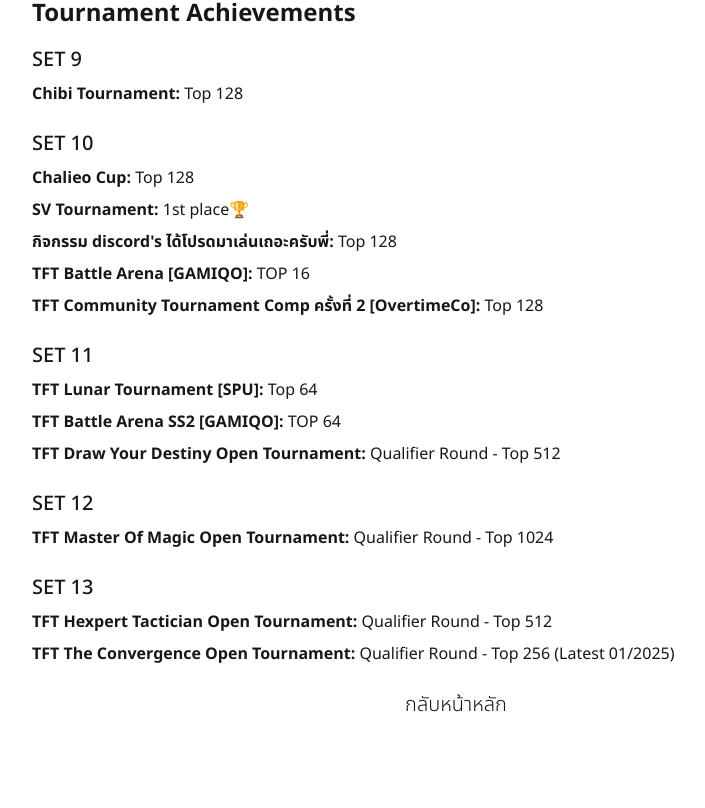
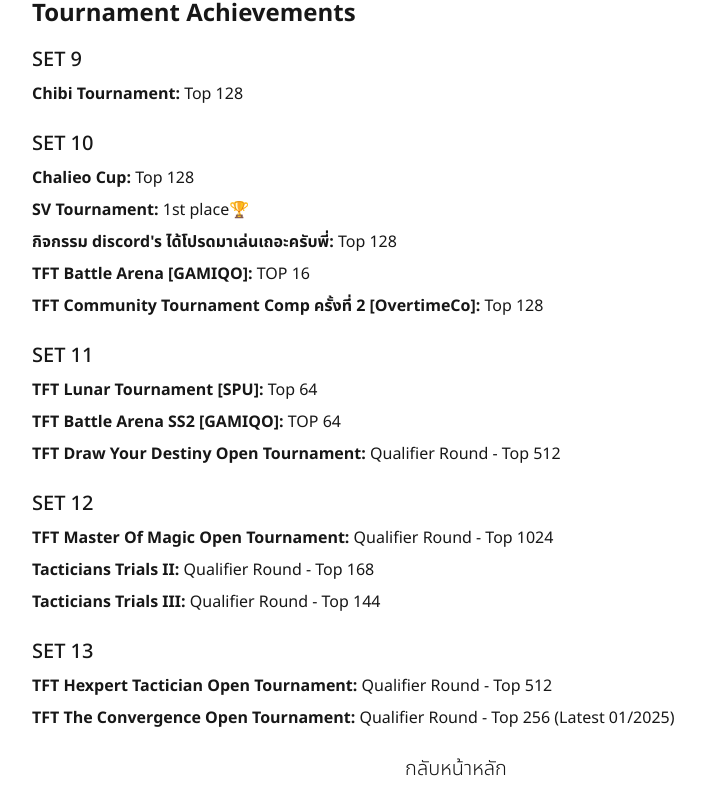
Before and after one commit to PongpolR/tataman-tft, a Next.js app: page /about in a window 1280 px wide. Shown: the part 1019-1827 px from the top of the page, without its empty margins (184-889 px from the left). Before the commit the page ends 1763 px from the top, so only its background shows below. Built offline with nearby package versions, Linux system fonts and the light colour scheme.

Commit message:
add tactician trials set 12 tour result

```diff
--- a/app/about/page.tsx
+++ b/app/about/page.tsx
@@ -52,6 +52,14 @@
         {
           name: "TFT Master Of Magic Open Tournament",
           result: "Qualifier Round - Top 1024",
+        },
+        {
+          name: "Tacticians Trials II",
+          result: "Qualifier Round - Top 168",
+        },
+        {
+          name: "Tacticians Trials III",
+          result: "Qualifier Round - Top 144",
         },
       ],
     },
```
